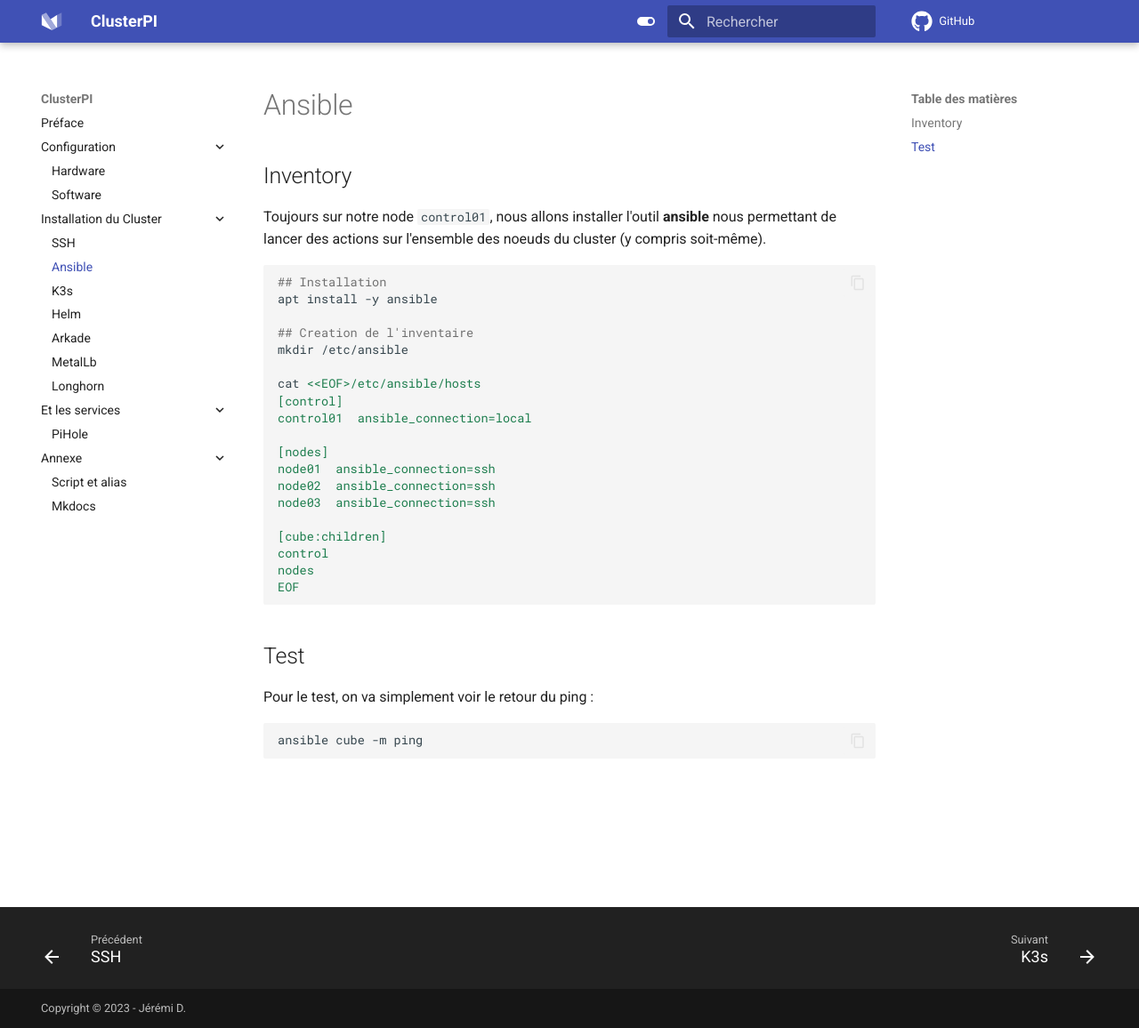
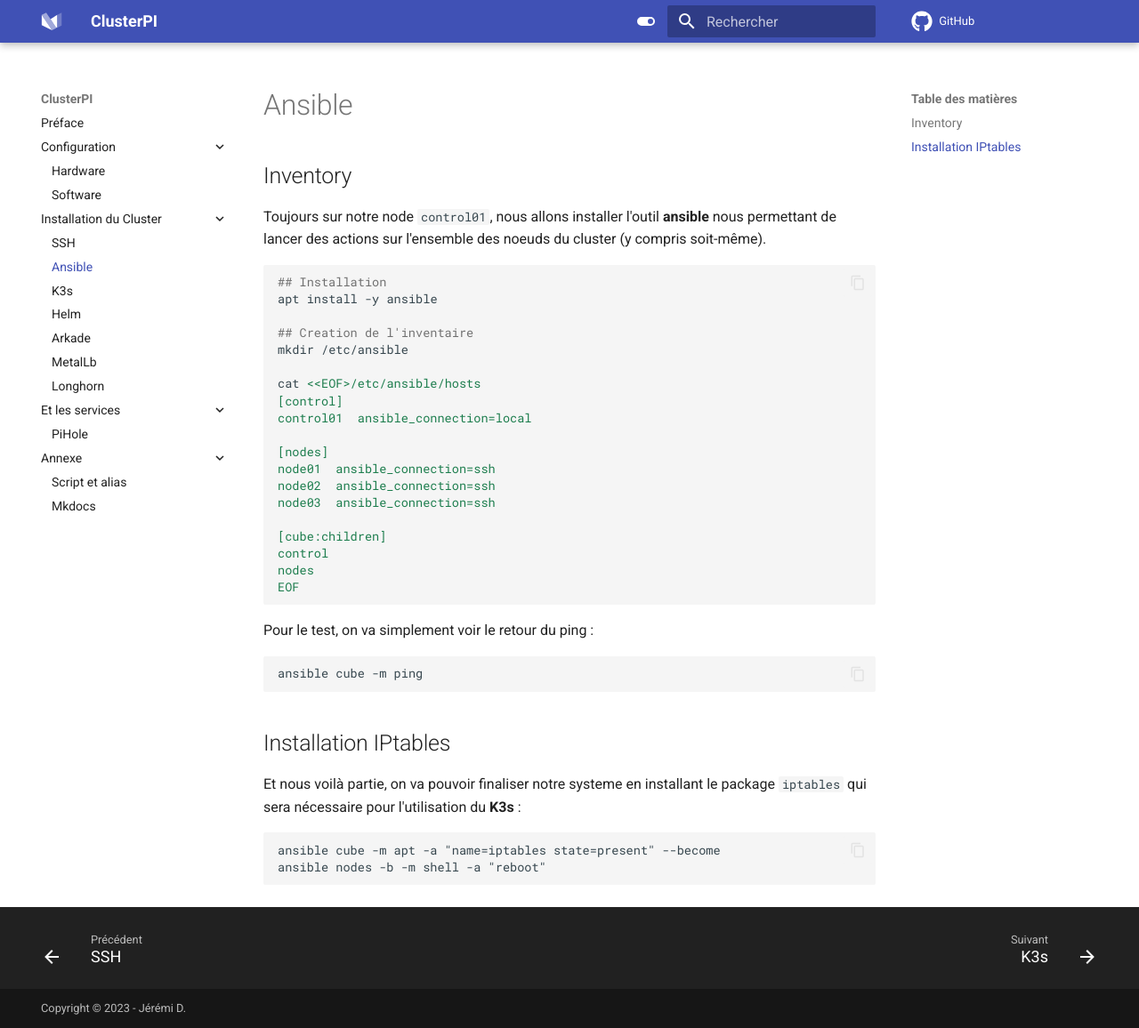
Before and after one commit to kayoo123/cluster-pi, an MkDocs documentation site: the page built from docs/install/ansible.md, in a window 1280 px wide and 1156 px high. Shown: the whole window at 89% size. Built offline with MkDocs 1.6.1 and Material for MkDocs 9.7.7, drawn with Linux system fonts in a browser that asks for light colours; comment, search, counter and statistics services are not loaded.

Commit message:
iptables

````diff
--- a/docs/install/ansible.md
+++ b/docs/install/ansible.md
@@ -24,10 +24,19 @@ nodes
 EOF
 ```
 
-## Test
+
 
 Pour le test, on va simplement voir le retour du ping :
 
 ```bash
 ansible cube -m ping
 ```
+
+## Installation IPtables
+
+Et nous voilà partie, on va pouvoir finaliser notre systeme en installant le package `iptables` qui sera nécessaire pour l'utilisation du **K3s** :
+
+```
+ansible cube -m apt -a "name=iptables state=present" --become
+ansible nodes -b -m shell -a "reboot"
+```
````
